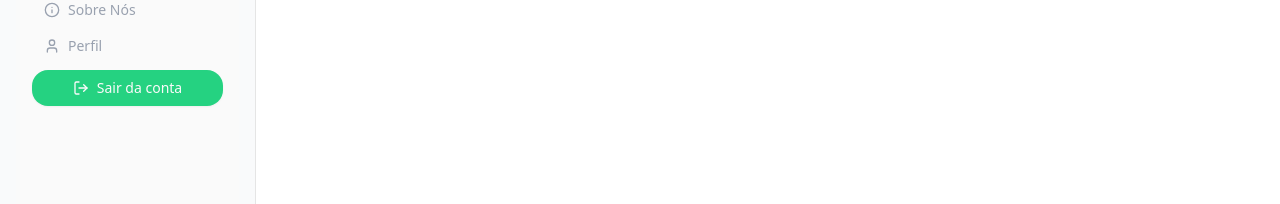
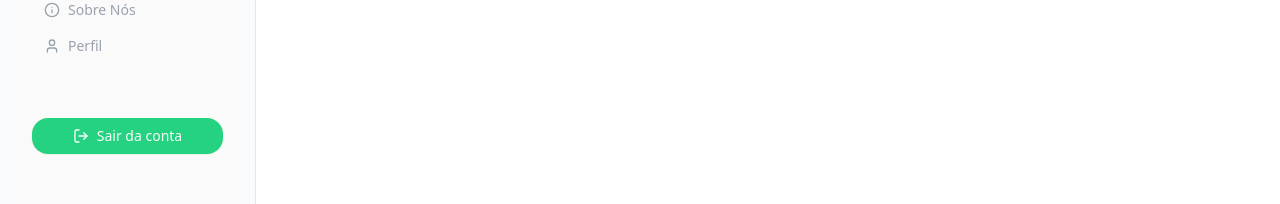
Before and after one commit to Yasmin-Carloto/Spendo, a React (Vite) app in the folder Frontend/: page / in a window 1280 px wide. Shown: the part 326-530 px from the top of the page. Built offline with nearby package versions, Linux system fonts and the light colour scheme; no server answers; sample sign-in values are in the browser's storage.

Commit message:
refactor: changing fixed side bar button margin

```diff
--- a/Frontend/src/ui/components/side-bar/fixed-side-bar.jsx
+++ b/Frontend/src/ui/components/side-bar/fixed-side-bar.jsx
@@ -47,6 +47,7 @@ export default function FixedSidebar() {
         </SidebarMenu>
 
         <Button
+          className="my-12"
           onClick={() => logout()}
         >
           <LogOut size={16} />
```
